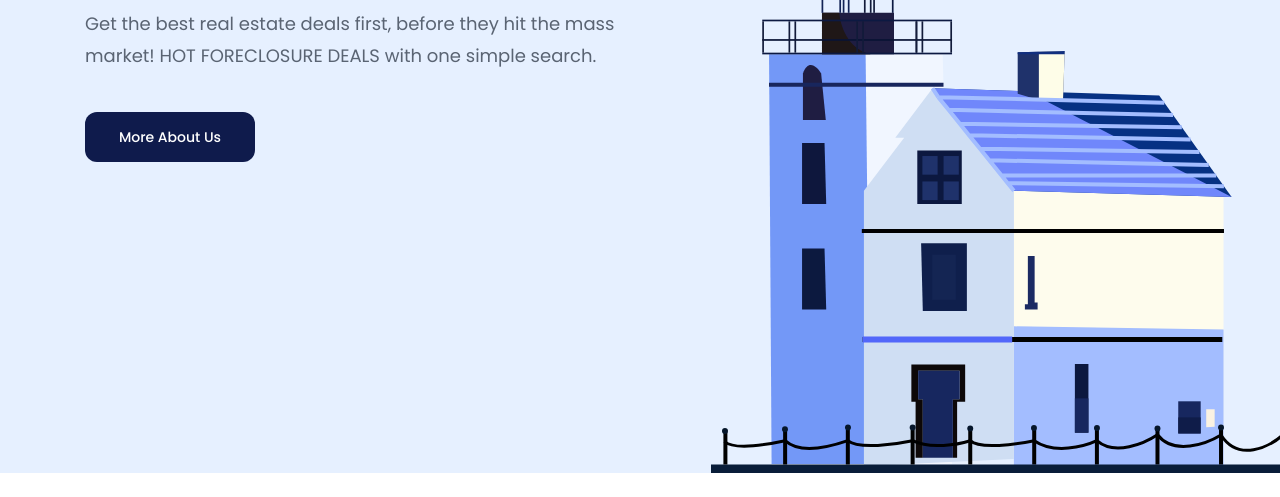
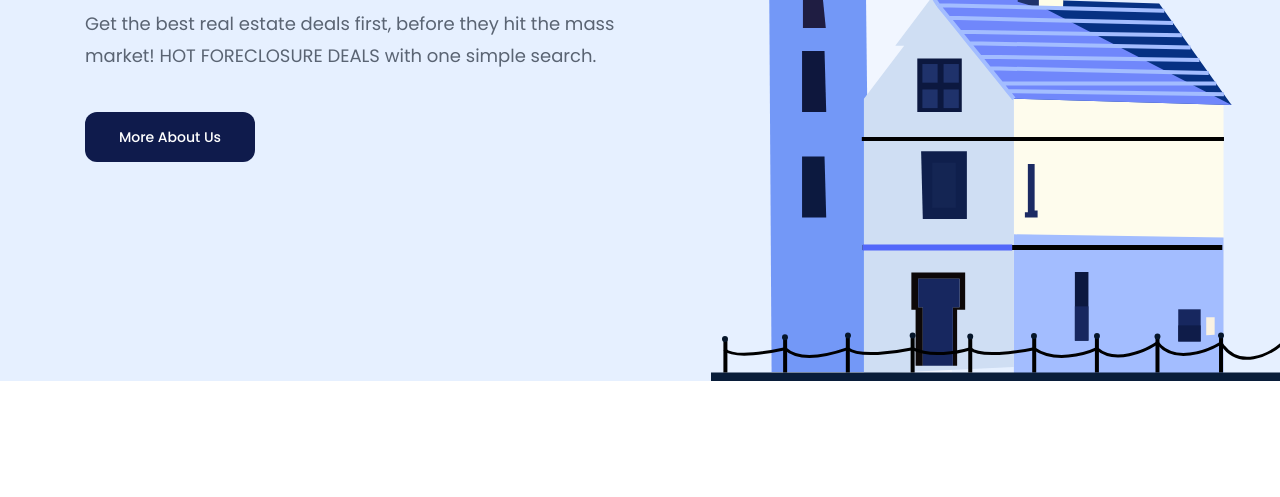
Before and after one commit to thangiu171201/f8-htmlcss-01, a plain HTML site: page index.html in a window 1280 px wide. Shown: the part 417-914 px from the top of the page. Drawn offline with Linux system fonts and the light colour scheme; a web font is replaced by a local one.

Commit message:
Sua loi phan header

```diff
--- a/asset/css/styles.css
+++ b/asset/css/styles.css
@@ -54,7 +54,7 @@ a {
 .hero-wrap {
     position: relative;
     background: #e6f0ff;
-    height: 100vh;
+    height: calc(100vh - 92px);
     display: flex;
     flex-direction: column;
 }
```
